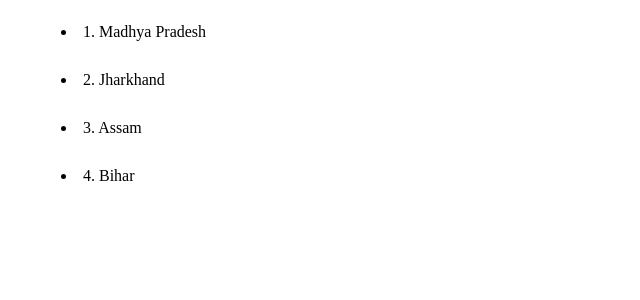
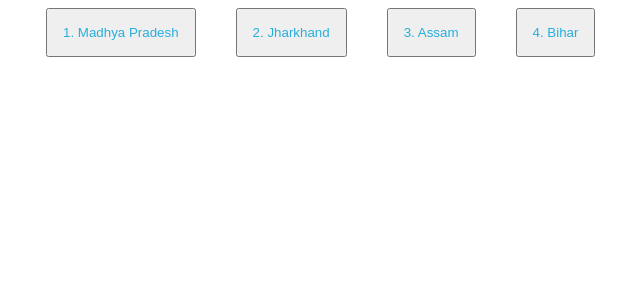
Before and after one commit to vineethsagar/React-Assignments-Set-2---Nested-List, a React app: page / in a window 1280 px wide. Shown: the top 300 px of the page, without its empty margins (2-642 px from the left). Built offline with nearby package versions, Linux system fonts and the light colour scheme.

Commit message:
changed h1 to buttons

```diff
--- a/src/components/City.js
+++ b/src/components/City.js
@@ -7,21 +7,21 @@ const City = (props) => {
   console.log(props);
   return (
     <>
-      <li
+      <button
         style={{ marginLeft: "60px", padding: "10px" }}
         id={"city" + props.id}
         onClick={() => setdisplayTown(!displayTown)}
       >
         {props.id}. {props.city.name}
-      </li>
+      </button>
       {displayTown &&
         towns.map((town, index) => {
           const id = index + 1;
 
           return (
-            <li style={{ marginLeft: "80px", padding: "5px" }} id={"town" + id}>
+            <h1 style={{ marginLeft: "80px", padding: "5px" }} id={"town" + id}>
               {index + 1}. {town.name}
-            </li>
+            </h1>
           );
         })}
     </>
--- a/src/components/State.js
+++ b/src/components/State.js
@@ -7,13 +7,13 @@ const State = (props) => {
   console.log(cities);
   return (
     <>
-      <li
+      <button
         style={{ marginLeft: "40px", padding: "15px" }}
         id={"state" + props.id}
         onClick={() => setdisplayCity(!displayCity)}
       >
         {props.id}. {props.state.name}
-      </li>
+      </button>
       {displayCity &&
         cities.map((city, index) => {
           return <City key={index + 1} id={index + 1} city={city} />;
```
